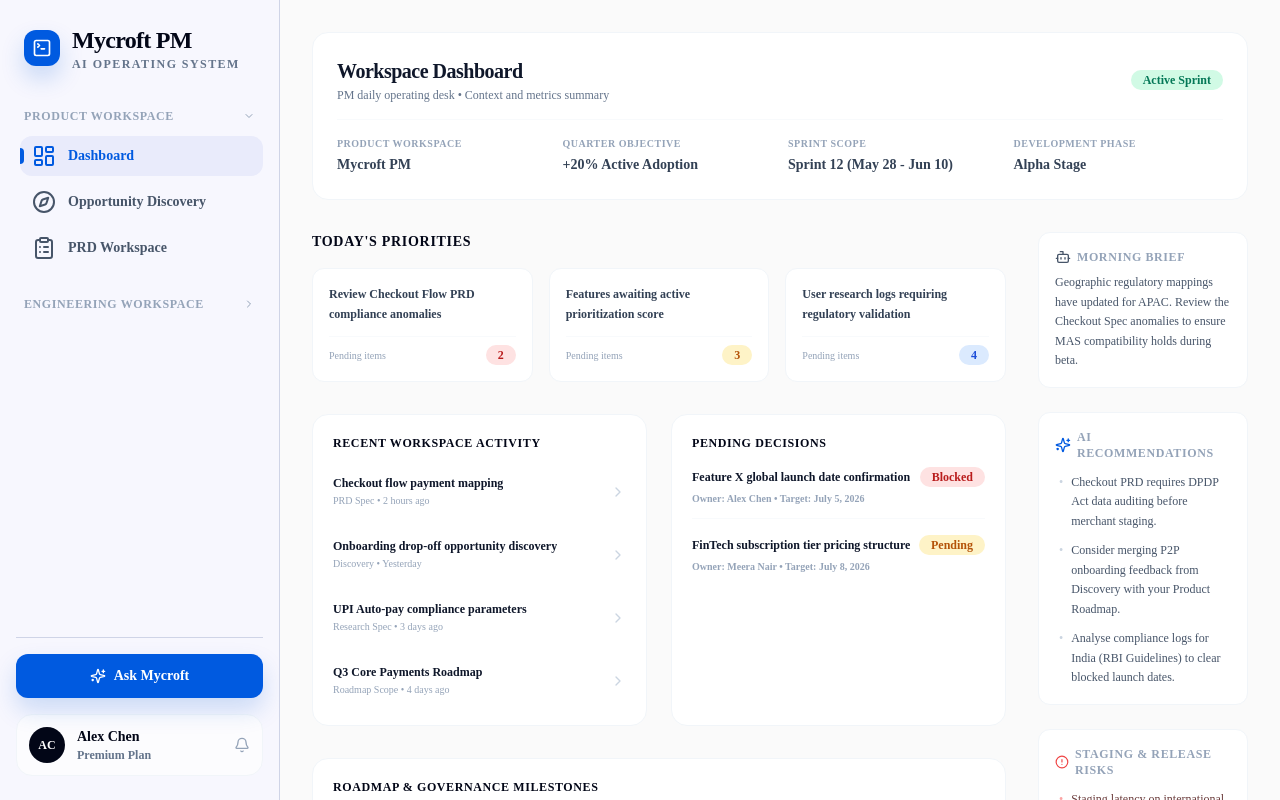
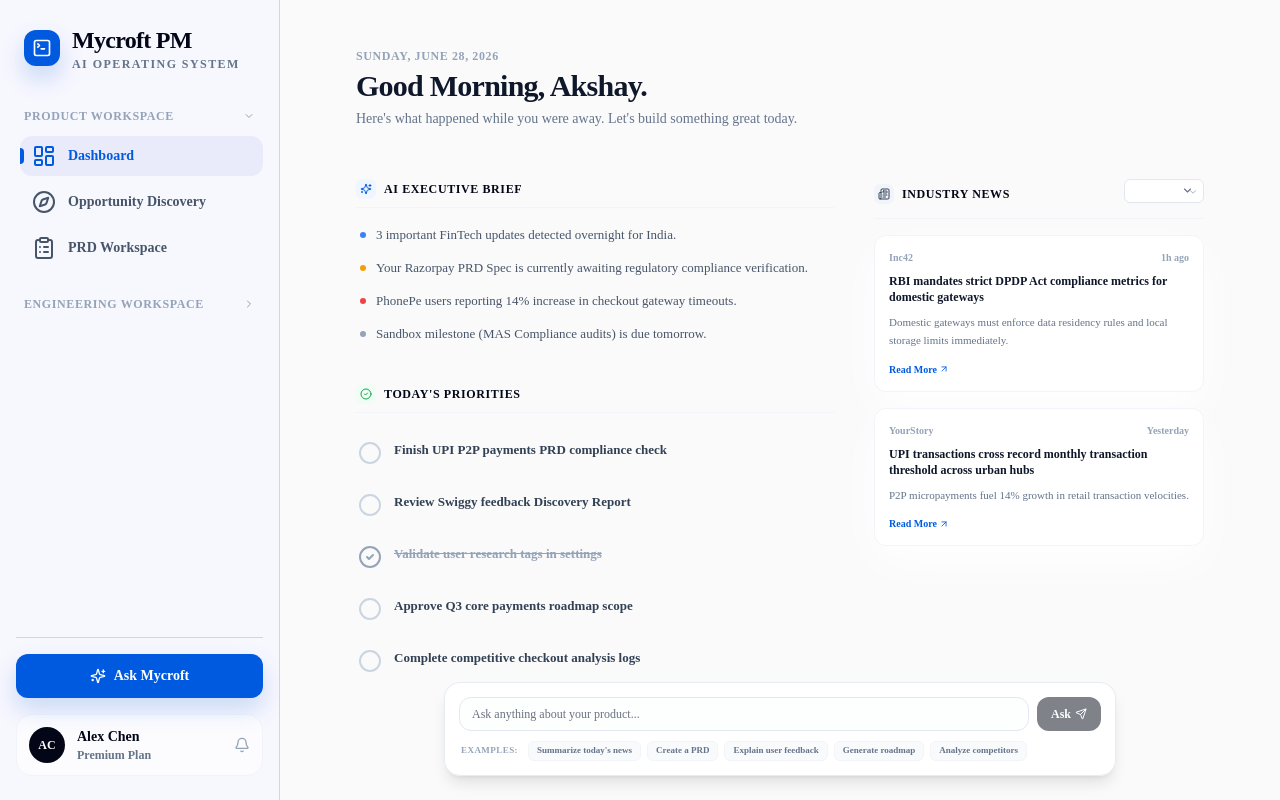
Before and after one commit to AkshayPMinfo/Mycroft-, a Next.js app: page /product/dashboard in a window 1280 px wide. Shown: the top 800 px of the page. Built offline with nearby package versions, Linux system fonts and the light colour scheme.

Commit message:
Redesign Dashboard page matching new Inbox-style brief PRD specs

```diff
--- a/app/product/dashboard/page.tsx
+++ b/app/product/dashboard/page.tsx
@@ -1,164 +1,198 @@
 "use client";
 
-import React, { useState } from "react";
+import React, { useState, useEffect } from "react";
 import { Button } from "@/components/ui/button";
 import { Card } from "@/components/ui/card";
 import { StatusBadge } from "@/components/ui/badge";
 import {
   Bot,
   Sparkles,
-  AlertCircle,
-  ChevronRight,
   CheckCircle2,
-  Activity,
-  Layers,
-  Clock,
+  Circle,
+  Calendar,
+  Send,
+  ChevronDown,
   ArrowUpRight,
-  TrendingUp,
-  FileText,
-  Search,
-  Calendar,
-  Send
+  Newspaper,
+  TerminalSquare
 } from "lucide-react";
 
-// Mock metrics
-const metadataStats = [
-  { label: "Product Workspace", val: "Mycroft PM" },
-  { label: "Quarter Objective", val: "+20% Active Adoption" },
-  { label: "Sprint Scope", val: "Sprint 12 (May 28 - Jun 10)" },
-  { label: "Development Phase", val: "Alpha Stage" }
-];
+// Mock news data (Section 4)
+interface NewsStory {
+  id: string;
+  title: string;
+  source: string;
+  time: string;
+  region: "India" | "Global";
+  aiSummary: string;
+}
 
-const todayFocus = [
-  { title: "Review Checkout Flow PRD compliance anomalies", count: 2, tone: "critical" },
-  { title: "Features awaiting active prioritization score", count: 3, tone: "warning" },
-  { title: "User research logs requiring regulatory validation", count: 4, tone: "info" }
-];
-
-const recentWork = [
-  { title: "Checkout flow payment mapping", type: "PRD Spec", date: "2 hours ago", link: "/product/prds" },
-  { title: "Onboarding drop-off opportunity discovery", type: "Discovery", date: "Yesterday", link: "/product/discovery" },
-  { title: "UPI Auto-pay compliance parameters", type: "Research Spec", date: "3 days ago", link: "/product/prds" },
-  { title: "Q3 Core Payments Roadmap", type: "Roadmap Scope", date: "4 days ago", link: "/product/dashboard" }
-];
-
-const pendingDecisions = [
-  { title: "Feature X global launch date confirmation", owner: "Alex Chen", due: "July 5, 2026", status: "Blocked" },
-  { title: "FinTech subscription tier pricing structure", owner: "Meera Nair", due: "July 8, 2026", status: "Pending" }
-];
-
-const upcomingMilestones = [
-  { title: "Phase 2 Sandbox Launch (MAS Compliance)", date: "July 15, 2026" },
-  { title: "Merchant Beta Group Signups", date: "August 1, 2026" }
-];
-
-const aiRecommendations = [
-  "Checkout PRD requires DPDP Act data auditing before merchant staging.",
-  "Consider merging P2P onboarding feedback from Discovery with your Product Roadmap.",
-  "Analyse compliance logs for India (RBI Guidelines) to clear blocked launch dates."
-];
-
-const aiRisks = [
-  "Staging latency on international SMS gateways might slip launch by 3 days.",
-  "Missing PCI-DSS compliance tags on payment-token APIs."
+const mockNewsStories: NewsStory[] = [
+  {
+    id: "ns1",
+    title: "RBI mandates strict DPDP Act compliance metrics for domestic gateways",
+    source: "Inc42",
+    time: "1h ago",
+    region: "India",
+    aiSummary: "Domestic gateways must enforce data residency rules and local storage limits immediately."
+  },
+  {
+    id: "ns2",
+    title: "Stripe launches unified regional invoicing engine for multi-entity SaaS models",
+    source: "TechCrunch",
+    time: "3h ago",
+    region: "Global",
+    aiSummary: "Automates complex multi-currency tax audits and regional billing splits."
+  },
+  {
+    id: "ns3",
+    title: "MAS permissions permit sandbox exemptions for AI HealthTech projects",
+    source: "e27",
+    time: "5h ago",
+    region: "Global",
+    aiSummary: "Allows rapid testing under reduced compliance overheads within Singapore limits."
+  },
+  {
+    id: "ns4",
+    title: "UPI transactions cross record monthly transaction threshold across urban hubs",
+    source: "YourStory",
+    time: "Yesterday",
+    region: "India",
+    aiSummary: "P2P micropayments fuel 14% growth in retail transaction velocities."
+  },
+  {
+    id: "ns5",
+    title: "EU antitrust watchdogs announce digital payments interoperability probe",
+    source: "VentureBeat",
+    time: "2 days ago",
+    region: "Global",
+    aiSummary: "Targets communication syncing protocols across messaging and banking platforms."
+  }
 ];
 
 export default function DashboardPage() {
+  const [greeting, setGreeting] = useState("Good morning");
+  const [dateString, setDateString] = useState("");
+  const [newsRegion, setNewsRegion] = useState<"India" | "Global">("India");
   const [askInput, setAskInput] = useState("");
-  const [askHistory, setAskHistory] = useState<string[]>([]);
+  const [askStatus, setAskStatus] = useState<string | null>(null);
+
+  // Section 3: Today's Priorities state
+  const [priorities, setPriorities] = useState([
+    { id: 1, label: "Finish UPI P2P payments PRD compliance check", done: false },
+    { id: 2, label: "Review Swiggy feedback Discovery Report", done: false },
+    { id: 3, label: "Validate user research tags in settings", done: true },
+    { id: 4, label: "Approve Q3 core payments roadmap scope", done: false },
+    { id: 5, label: "Complete competitive checkout analysis logs", done: false }
+  ]);
+
+  // Set greeting and date dynamically on mount
+  useEffect(() => {
+    const hours = new Date().getHours();
+    if (hours < 12) setGreeting("Good Morning");
+    else if (hours < 17) setGreeting("Good Afternoon");
+    else setGreeting("Good Evening");
+
+    // Format date: June 28, 2026
+    const options: Intl.DateTimeFormatOptions = { weekday: 'long', year: 'numeric', month: 'long', day: 'numeric' };
+    setDateString(new Date().toLocaleDateString('en-US', options));
+  }, []);
+
+  const togglePriority = (id: number) => {
+    setPriorities(current =>
+      current.map(p => p.id === id ? { ...p, done: !p.done } : p)
+    );
+  };
 
   const handleAsk = () => {
     if (!askInput.trim()) return;
-    setAskHistory([askInput, ...askHistory]);
+    setAskStatus(`Processing query: "${askInput}"`);
+    setTimeout(() => {
+      setAskStatus(null);
       setAskInput("");
+      alert(`Mycroft processed suggestion: ${askInput}`);
+    }, 1000);
   };
 
+  // Filter and limit to top 3 stories
+  const filteredStories = mockNewsStories
+    .filter(story => story.region === newsRegion)
+    .slice(0, 3);
+
   return (
-    <div className="flex flex-col min-h-screen bg-[#fafafa] font-sans antialiased text-slate-800 p-6 lg:p-8">
-      {/* Header */}
-      <header className="mb-8 flex flex-col gap-4 bg-white p-6 rounded-2xl border border-slate-100 shadow-xs">
-        <div className="flex items-center justify-between">
-          <div>
-            <h1 className="text-xl font-bold tracking-tight text-slate-900">Workspace Dashboard</h1>
-            <p className="text-xs text-slate-500 font-medium mt-0.5">PM daily operating desk • Context and metrics summary</p>
-          </div>
-          <StatusBadge tone="healthy">Active Sprint</StatusBadge>
-        </div>
+    <div className="flex flex-col min-h-screen bg-[#fafafa] font-sans antialiased text-slate-800 pb-36">
 
-        {/* Flat metadata items */}
-        <div className="grid grid-cols-2 lg:grid-cols-4 gap-4 pt-4 border-t border-slate-50">
-          {metadataStats.map((stat, i) => (
-            <div key={i} className="flex flex-col">
-              <span className="text-[10px] font-bold uppercase tracking-wider text-slate-400">{stat.label}</span>
-              <span className="text-sm font-semibold text-slate-700 mt-1">{stat.val}</span>
-            </div>
-          ))}
-        </div>
+      {/* Centered Calm Workspace Canvas */}
+      <main className="flex-1 w-full max-w-4xl mx-auto px-6 py-12 space-y-12">
+
+        {/* Section 1: Good Morning / Evening Brief */}
+        <header className="space-y-1">
+          <p className="text-xs font-semibold text-slate-400 uppercase tracking-wider">{dateString}</p>
+          <h1 className="text-3xl font-extrabold tracking-tight text-slate-900">
+            {greeting}, Akshay.
+          </h1>
+          <p className="text-sm text-slate-500 font-medium leading-relaxed">
+            Here's what happened while you were away. Let's build something great today.
+          </p>
         </header>
 
-      {/* Grid columns - 75% Left (Workspace) / 25% Right (AI Insights) */}
-      <div className="grid grid-cols-1 lg:grid-cols-12 gap-8 flex-1 items-start">
+        {/* Two Column Grid */}
+        <div className="grid grid-cols-1 md:grid-cols-12 gap-10 items-start">
 
-        {/* Left Column: Workspace (9 cols / 75%) */}
-        <div className="lg:col-span-9 space-y-8">
+          {/* Left Panel (7 cols / 58%): Executive Summary & Priorities */}
+          <div className="md:col-span-7 space-y-10">
 
-          {/* Today's Priorities */}
-          <section>
-            <h2 className="text-sm font-bold text-slate-950 uppercase tracking-wider text-slate-400 mb-4">Today's Priorities</h2>
-            <div className="grid grid-cols-1 md:grid-cols-3 gap-4">
-              {todayFocus.map((item, idx) => (
-                <div
-                  key={idx}
-                  className="p-4 bg-white rounded-xl border border-slate-100 shadow-2xs hover:shadow-xs transition-shadow flex flex-col justify-between min-h-[105px]"
-                >
-                  <p className="text-xs font-semibold text-slate-700 leading-relaxed">{item.title}</p>
-                  <div className="flex justify-between items-center mt-3 pt-2 border-t border-slate-50">
-                    <span className="text-[10px] text-slate-400 font-medium">Pending items</span>
-                    <StatusBadge tone={item.tone as any}>{item.count}</StatusBadge>
+            {/* Section 2: AI Executive Summary */}
+            <section className="space-y-4">
+              <div className="flex items-center gap-2 border-b border-slate-100 pb-2">
+                <div className="flex size-5 items-center justify-center rounded-md bg-blue-50 text-primary">
+                  <Sparkles className="size-3" />
                 </div>
+                <h2 className="text-xs font-bold text-slate-950 uppercase tracking-wider">AI Executive Brief</h2>
               </div>
-              ))}
-            </div>
+              <ul className="space-y-3 pl-1 text-[13px] font-medium text-slate-600 leading-relaxed">
+                <li className="flex items-start gap-2.5">
+                  <span className="flex size-1.5 rounded-full bg-blue-500 mt-2 flex-shrink-0" />
+                  <span>3 important FinTech updates detected overnight for India.</span>
+                </li>
+                <li className="flex items-start gap-2.5">
+                  <span className="flex size-1.5 rounded-full bg-amber-500 mt-2 flex-shrink-0" />
+                  <span>Your Razorpay PRD Spec is currently awaiting regulatory compliance verification.</span>
+                </li>
+                <li className="flex items-start gap-2.5">
+                  <span className="flex size-1.5 rounded-full bg-red-500 mt-2 flex-shrink-0" />
+                  <span>PhonePe users reporting 14% increase in checkout gateway timeouts.</span>
+                </li>
+                <li className="flex items-start gap-2.5">
+                  <span className="flex size-1.5 rounded-full bg-slate-400 mt-2 flex-shrink-0" />
+                  <span>Sandbox milestone (MAS Compliance audits) is due tomorrow.</span>
+                </li>
+              </ul>
             </section>
 
-          {/* Recent Product Workspace Logs & Pending Decisions */}
-          <div className="grid grid-cols-1 md:grid-cols-2 gap-6">
-
-            {/* Recent Product Workspace Logs */}
-            <section className="bg-white p-5 rounded-2xl border border-slate-100 shadow-2xs">
-              <h2 className="text-xs font-bold text-slate-950 uppercase tracking-wider text-slate-400 mb-4">Recent Workspace Activity</h2>
-              <div className="space-y-3.5">
-                {recentWork.map((work, idx) => (
+            {/* Section 3: Today's Priorities */}
+            <section className="space-y-4">
+              <div className="flex items-center gap-2 border-b border-slate-100 pb-2">
+                <div className="flex size-5 items-center justify-center rounded-md bg-green-50 text-green-600">
+                  <CheckCircle2 className="size-3" />
+                </div>
+                <h2 className="text-xs font-bold text-slate-950 uppercase tracking-wider">Today's Priorities</h2>
+              </div>
+              <div className="space-y-1.5">
+                {priorities.map((item) => (
                   <div
-                    key={idx}
-                    onClick={() => window.location.assign(work.link)}
-                    className="flex justify-between items-center group cursor-pointer hover:bg-slate-50/50 p-2 -mx-2 rounded-lg transition-colors"
+                    key={item.id}
+                    onClick={() => togglePriority(item.id)}
+                    className="group flex items-start gap-3 p-2.5 -mx-2 rounded-xl hover:bg-slate-50 cursor-pointer transition-colors"
                   >
-                    <div className="flex flex-col min-w-0">
-                      <span className="text-xs font-bold text-slate-900 truncate group-hover:text-primary transition-colors">{work.title}</span>
-                      <span className="text-[10px] text-slate-400 font-medium mt-0.5">{work.type} • {work.date}</span>
-                    </div>
-                    <ChevronRight className="size-4 text-slate-300 group-hover:text-slate-500 transition-colors" />
-                  </div>
-                ))}
-              </div>
-            </section>
-
-            {/* Pending Decisions */}
-            <section className="bg-white p-5 rounded-2xl border border-slate-100 shadow-2xs">
-              <h2 className="text-xs font-bold text-slate-950 uppercase tracking-wider text-slate-400 mb-4">Pending Decisions</h2>
-              <div className="space-y-4">
-                {pendingDecisions.map((dec, idx) => (
-                  <div key={idx} className="pb-3 last:pb-0 border-b last:border-0 border-slate-50">
-                    <div className="flex justify-between items-center mb-1">
-                      <span className="text-xs font-bold text-slate-900 truncate">{dec.title}</span>
-                      <StatusBadge tone={dec.status === "Blocked" ? "critical" : "warning"}>
-                        {dec.status}
-                      </StatusBadge>
-                    </div>
-                    <p className="text-[10px] font-semibold text-slate-400">
-                      Owner: {dec.owner} • Target: {dec.due}
-                    </p>
+                    {item.done ? (
+                      <CheckCircle2 className="size-4.5 text-slate-400 flex-shrink-0 mt-0.5" />
+                    ) : (
+                      <Circle className="size-4.5 text-slate-300 group-hover:text-slate-500 flex-shrink-0 mt-0.5 transition-colors" />
+                    )}
+                    <span className={`text-[13px] font-semibold leading-relaxed transition-all ${item.done ? 'text-slate-400 line-through' : 'text-slate-700'}`}>
+                      {item.label}
+                    </span>
                   </div>
                 ))}
               </div>
@@ -166,124 +200,116 @@ export default function DashboardPage() {
 
           </div>
 
-          {/* Upcoming Roadmaps Milestones */}
-          <section className="bg-white p-5 rounded-2xl border border-slate-100 shadow-2xs">
-            <h2 className="text-xs font-bold text-slate-950 uppercase tracking-wider text-slate-400 mb-4">Roadmap & Governance Milestones</h2>
-            <div className="space-y-3">
-              {upcomingMilestones.map((mil, idx) => (
-                <div key={idx} className="flex justify-between items-center text-xs">
-                  <span className="font-semibold text-slate-700 flex items-center gap-2">
-                    <Calendar className="size-4 text-slate-400" />
-                    {mil.title}
-                  </span>
-                  <span className="text-[11px] text-slate-400 font-medium">{mil.date}</span>
+          {/* Right Panel (5 cols / 42%): Top Industry News */}
+          <div className="md:col-span-5 space-y-10">
+
+            {/* Section 4: Top Industry News */}
+            <section className="space-y-4">
+              <div className="flex items-center justify-between border-b border-slate-100 pb-2">
+                <div className="flex items-center gap-2">
+                  <div className="flex size-5 items-center justify-center rounded-md bg-slate-100 text-slate-700">
+                    <Newspaper className="size-3" />
                   </div>
+                  <h2 className="text-xs font-bold text-slate-950 uppercase tracking-wider">Industry News</h2>
+                </div>
+
+                {/* Region Filter Toggle */}
+                <div className="relative inline-block text-left">
+                  <select
+                    value={newsRegion}
+                    onChange={(e) => setNewsRegion(e.target.value as any)}
+                    className="h-6 text-[10px] font-bold uppercase tracking-wider border border-slate-200 rounded-md bg-white pl-2 pr-6 focus:outline-none cursor-pointer appearance-none text-slate-500"
+                  >
+                    <option value="India">India</option>
+                    <option value="Global">Global</option>
+                  </select>
+                  <ChevronDown className="absolute right-1.5 top-2 size-2.5 text-slate-400 pointer-events-none" />
+                </div>
+              </div>
+
+              {/* News list - top 3 stories */}
+              <div className="space-y-4">
+                {filteredStories.map((story) => (
+                  <Card key={story.id} className="p-3.5 bg-white border border-slate-100 shadow-2xs hover:shadow-xs transition-all space-y-2 rounded-xl">
+                    <div className="flex justify-between items-center text-[10px] font-semibold text-slate-400">
+                      <span>{story.source}</span>
+                      <span>{story.time}</span>
+                    </div>
+                    <h3 className="text-xs font-bold text-slate-900 leading-snug">{story.title}</h3>
+                    <p className="text-[11px] text-slate-500 leading-relaxed">{story.aiSummary}</p>
+                    <button
+                      onClick={() => window.location.assign("/product/discovery")}
+                      className="text-[10px] font-bold text-primary hover:underline flex items-center gap-0.5 pt-1"
+                    >
+                      Read More
+                      <ArrowUpRight className="size-2.5" />
+                    </button>
+                  </Card>
                 ))}
               </div>
             </section>
 
           </div>
 
-        {/* Right Column: AI Insights & Quick Inquiries (3 cols / 25%) */}
-        <aside className="lg:col-span-3 space-y-6">
-
-          {/* Morning Brief */}
-          <div className="p-4 bg-white rounded-xl border border-slate-100 shadow-2xs space-y-2">
-            <div className="flex items-center gap-1.5 text-xs text-slate-400 uppercase font-bold tracking-wider">
-              <Bot className="size-4 text-slate-600" />
-              <span>Morning Brief</span>
-            </div>
-            <p className="text-xs text-slate-600 leading-relaxed font-medium">
-              Geographic regulatory mappings have updated for APAC. Review the Checkout Spec anomalies to ensure MAS compatibility holds during beta.
-            </p>
         </div>
 
-          {/* AI Recommendations */}
-          <div className="p-4 bg-white rounded-xl border border-slate-100 shadow-2xs space-y-3">
-            <div className="flex items-center gap-1.5 text-xs text-slate-400 uppercase font-bold tracking-wider">
-              <Sparkles className="size-4 text-primary" />
-              <span>AI Recommendations</span>
+      </main>
+
+      {/* Section 5: Ask Mycroft (Persistent AI Input near bottom) */}
+      <div className="fixed bottom-6 left-0 lg:left-[280px] right-0 flex justify-center px-6 z-40 pointer-events-none">
+        <div className="w-full max-w-2xl bg-white/90 backdrop-blur-md border border-slate-200/80 rounded-2xl shadow-lg p-3.5 pointer-events-auto flex flex-col gap-2.5">
+
+          {/* Active status result loader */}
+          {askStatus && (
+            <div className="text-[10px] font-semibold text-primary flex items-center gap-1.5 animate-pulse pl-1">
+              <Bot className="size-3.5" />
+              {askStatus}
             </div>
-            <ul className="text-xs text-slate-600 space-y-2.5 font-medium pl-1">
-              {aiRecommendations.map((rec, i) => (
-                <li key={i} className="flex gap-2 leading-relaxed">
-                  <span className="text-slate-300">•</span>
-                  <span>{rec}</span>
-                </li>
-              ))}
-            </ul>
-          </div>
+          )}
 
-          {/* Staging Risks */}
-          <div className="p-4 bg-white rounded-xl border border-slate-100 shadow-2xs space-y-3">
-            <div className="flex items-center gap-1.5 text-xs text-slate-400 uppercase font-bold tracking-wider">
-              <AlertCircle className="size-4 text-red-500" />
-              <span>Staging & Release Risks</span>
-            </div>
-            <ul className="text-xs text-slate-600 space-y-2.5 font-medium pl-1">
-              {aiRisks.map((risk, i) => (
-                <li key={i} className="flex gap-2 leading-relaxed text-red-950/80">
-                  <span className="text-red-300">•</span>
-                  <span>{risk}</span>
-                </li>
-              ))}
-            </ul>
-          </div>
-
-          {/* Ask Mycroft Command Line */}
-          <div className="p-4 bg-white rounded-xl border border-slate-100 shadow-2xs space-y-2.5">
-            <span className="text-xs text-slate-400 uppercase font-bold tracking-wider block">Ask Mycroft</span>
-            <div className="flex gap-1.5">
+          {/* Form wrapper */}
+          <div className="flex gap-2">
             <input
               type="text"
               value={askInput}
               onChange={(e) => setAskInput(e.target.value)}
-                placeholder="Ask about PRDs, Discovery, or Rules..."
-                className="w-full p-2 text-xs border border-slate-200 rounded-lg focus:outline-none focus:ring-1 focus:ring-slate-900 bg-slate-50/50 font-sans"
+              placeholder="Ask anything about your product..."
+              className="flex-1 px-3 py-2 text-xs border border-slate-200 rounded-xl focus:outline-none focus:ring-1 focus:ring-slate-900 bg-slate-50/30 font-sans"
               onKeyDown={(e) => e.key === "Enter" && handleAsk()}
             />
             <button
               onClick={handleAsk}
-                className="p-2 rounded-lg bg-slate-950 text-white hover:bg-slate-800 transition-colors"
+              disabled={!askInput.trim()}
+              className="px-3.5 py-2 rounded-xl bg-slate-950 text-white hover:bg-slate-800 text-xs font-semibold flex items-center gap-1 transition-colors disabled:opacity-50"
             >
-                <Send className="size-3.5" />
+              Ask
+              <Send className="size-3" />
             </button>
           </div>
 
-            {/* Quick history snippet */}
-            {askHistory.length > 0 && (
-              <div className="mt-2 border-t pt-2 max-h-[85px] overflow-y-auto space-y-1.5">
-                <span className="text-[9px] uppercase tracking-wider font-bold text-slate-400">Previous Inquiries</span>
-                {askHistory.map((q, idx) => (
-                  <p key={idx} className="text-[10px] text-slate-500 truncate font-medium">Q: {q}</p>
+          {/* Preset Example commands */}
+          <div className="flex flex-wrap items-center gap-1.5 pl-0.5">
+            <span className="text-[9px] font-bold text-slate-400 uppercase tracking-wider mr-1">Examples:</span>
+            {[
+              "Summarize today's news",
+              "Create a PRD",
+              "Explain user feedback",
+              "Generate roadmap",
+              "Analyze competitors"
+            ].map((cmd) => (
+              <button
+                key={cmd}
+                onClick={() => setAskInput(cmd)}
+                className="h-5 px-2 text-[9px] font-semibold rounded-md border border-slate-100 bg-slate-50 text-slate-500 hover:bg-slate-100 hover:text-slate-950 transition-colors"
+              >
+                {cmd}
+              </button>
             ))}
           </div>
-            )}
+
+        </div>
       </div>
 
-        </aside>
-
-      </div>
-
-      {/* Global Quick Actions Footer */}
-      <footer className="mt-8 flex flex-wrap gap-2.5 justify-center border-t border-slate-100 pt-6">
-        {[
-          { label: "Create PRD Spec", link: "/product/prds" },
-          { label: "Start Opportunity Discovery", link: "/product/discovery" },
-          { label: "Prioritize Initiatives", link: "/projects" },
-          { label: "Review Compliance Logs", link: "/product/prds" }
-        ].map((act, i) => (
-          <Button
-            key={i}
-            variant="secondary"
-            className="h-9 px-3.5 text-xs border border-slate-200 bg-white text-slate-600 hover:bg-slate-50 rounded-lg font-medium shadow-2xs flex items-center gap-1"
-            onClick={() => window.location.assign(act.link)}
-          >
-            {act.label}
-            <ArrowUpRight className="size-3" />
-          </Button>
-        ))}
-      </footer>
     </div>
   );
 }
```
Lines whose indentation alone changed are shown as unchanged.
